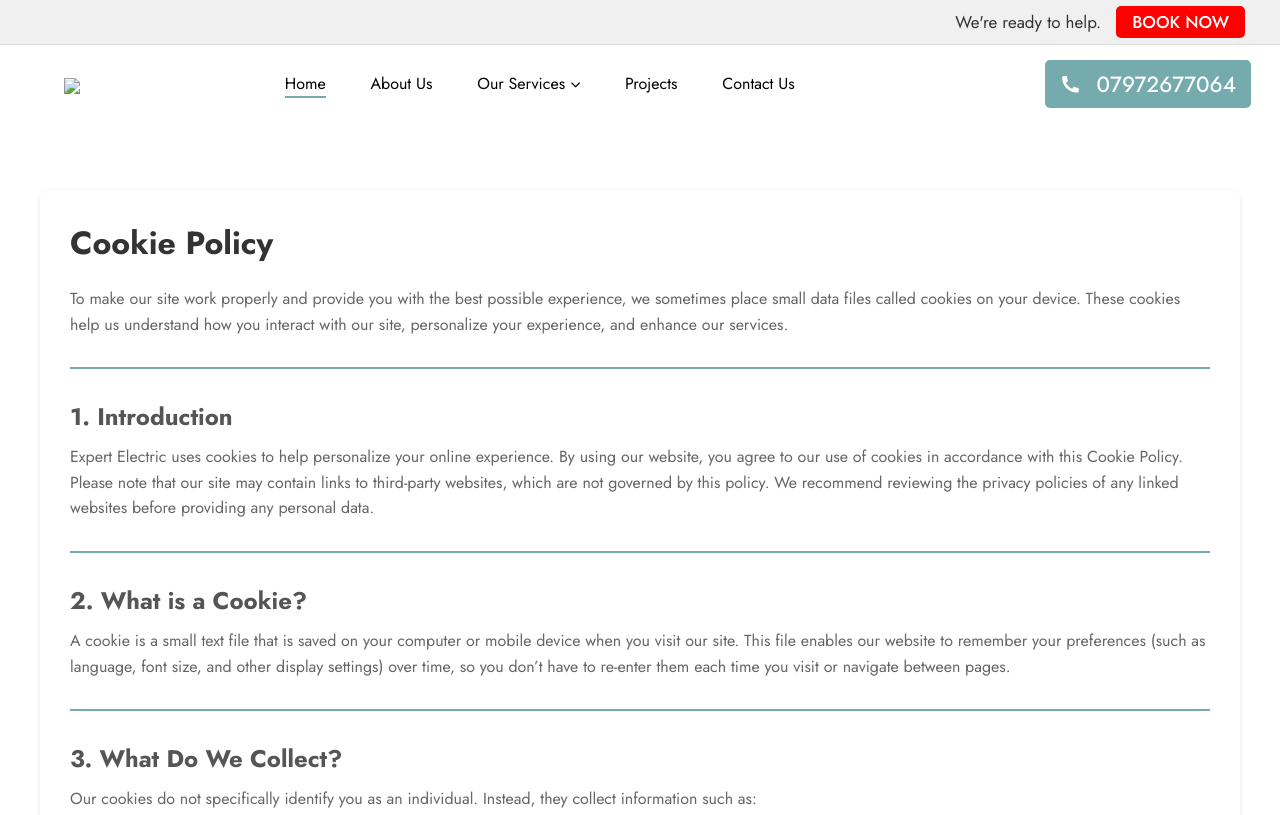
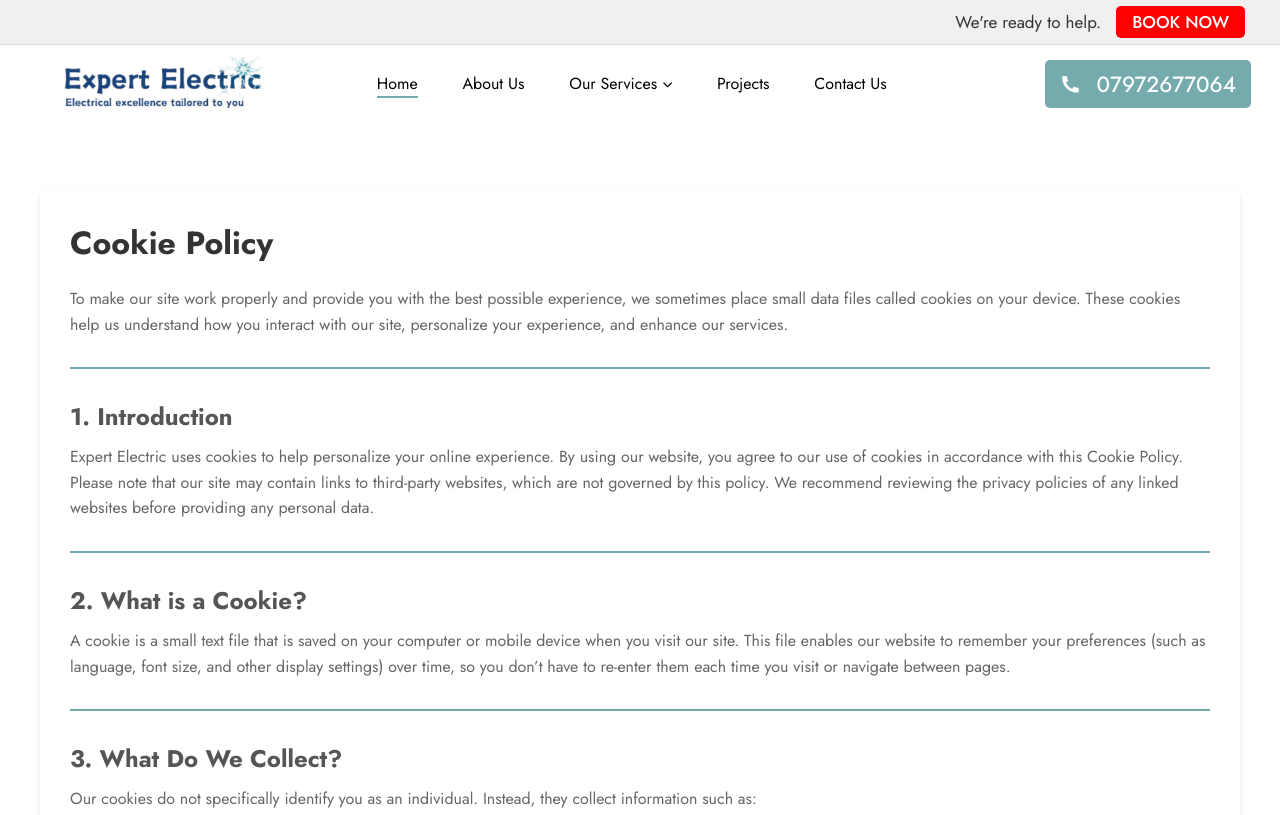
Before and after one commit to Kakashi288/Electric, a plain HTML site: page cookie/index.html in a window 1280 px wide. Shown: the top 815 px of the page. Drawn offline with nearby package versions, Linux system fonts and the light colour scheme.

Commit message:
logo change

```diff
--- a/cookie/index.html
+++ b/cookie/index.html
@@ -104,7 +104,7 @@
         <header class="header">
             <div class="container">
                 <div class="logo">
-                    <a href="/" class="logo"><img src="images/eelogo4.png"></a>
+                    <a href="/" class="logo"><img src="/images/eelogo4.png"></a>
                 </div>
                 <nav class="menu">
                     <div class="head">
```
Also changed, not shown: privacy/index.html (+1 -1 lines).
